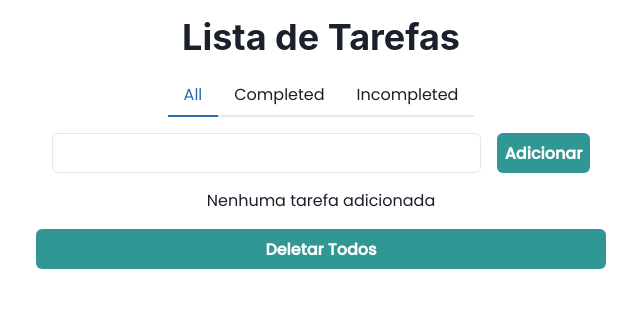
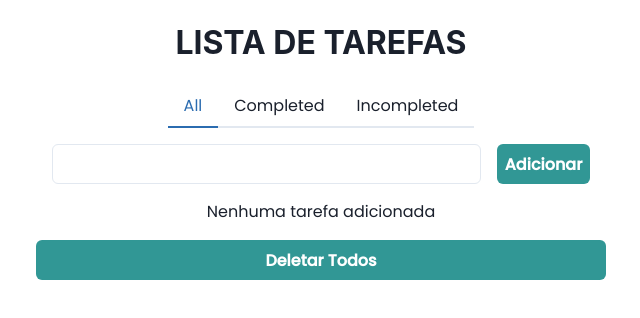
Before and after one commit to claytonfortunato/Todo-List, a React (Vite) app: page / in a window 1280 px wide. Shown: the top 318 px of the page, without its empty margins (319-959 px from the left). Built offline with nearby package versions, Linux system fonts and the light colour scheme.

Commit message:
feat: ajustes no header

```diff
--- a/src/App.jsx
+++ b/src/App.jsx
@@ -7,7 +7,12 @@ import { DeleteButton } from "./components/DeleteButton";
 function App() {
   return (
     <Container>
-      <Heading my="4" textAlign="center">
+      <Heading
+        my="6"
+        textAlign="center"
+        fontSize="2rem"
+        textTransform="uppercase"
+      >
         Lista de Tarefas
       </Heading>
       <VisibilityFilter />
--- a/src/components/AddTodo.jsx
+++ b/src/components/AddTodo.jsx
@@ -23,7 +23,7 @@ export const AddTodo = () => {
     <form onSubmit={handleSubmit}>
       <Flex m={4}>
         <FormControl>
-          <Input type="text" value={value} onChange={handleInput} />
+          <Input type="text" value={value} onChange={handleInput} bg="#fff" />
         </FormControl>
         <Button colorScheme="teal" type="submit" ml={4}>
           Adicionar
```
